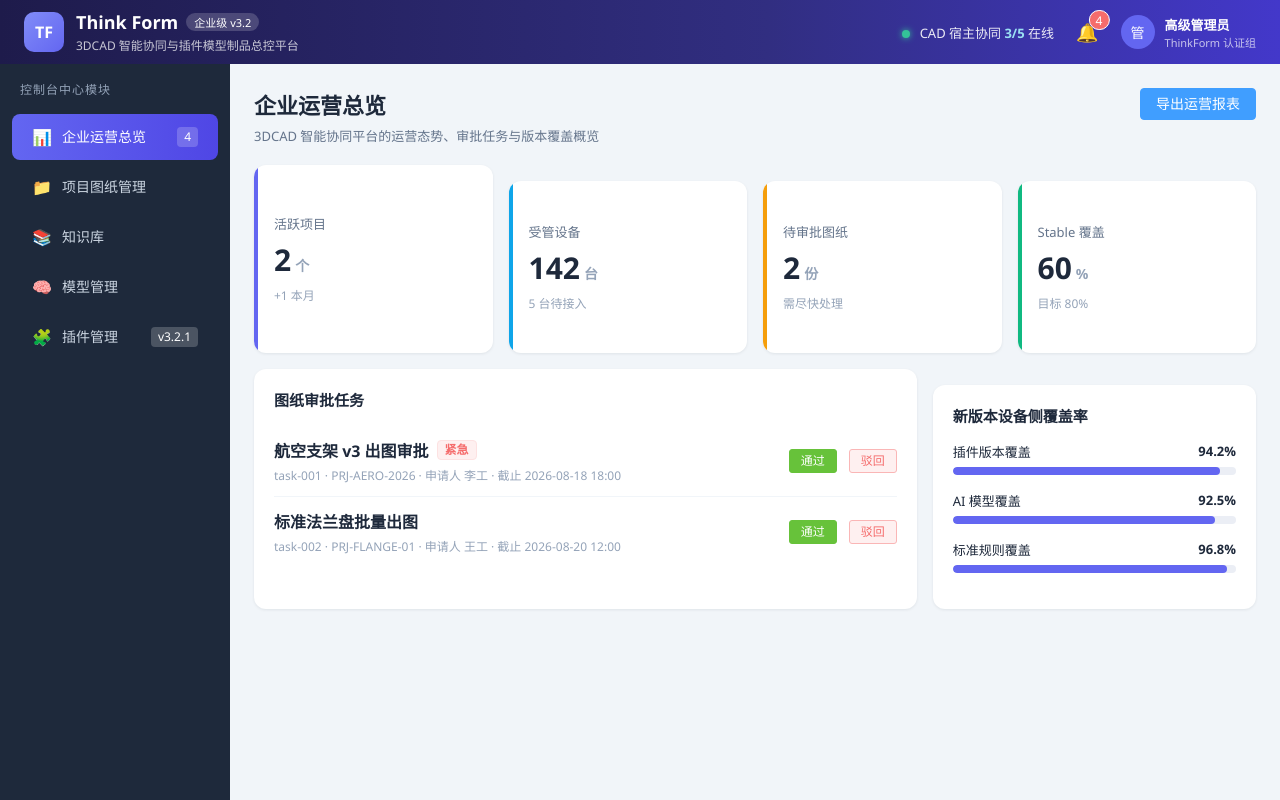
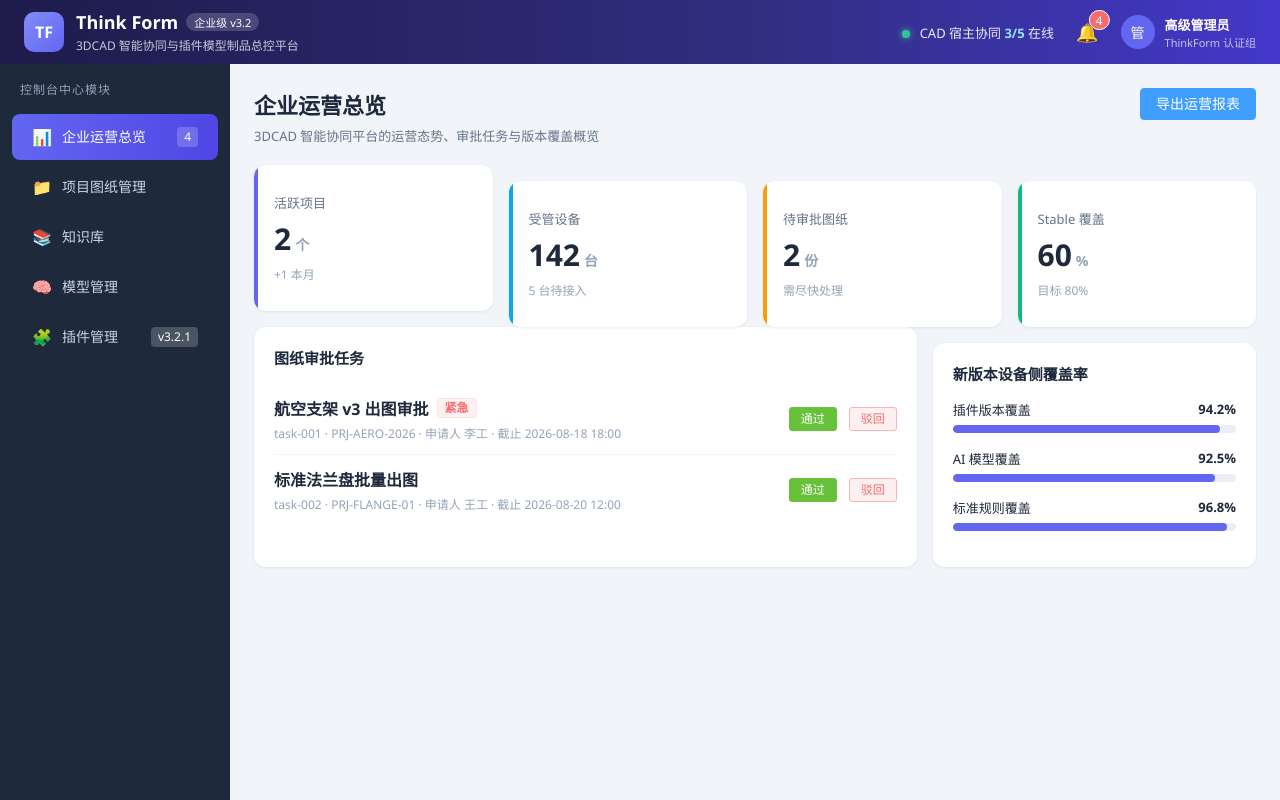
Before and after one commit to Lin12123/AI-Enterprise, a Vue app in the folder cloud/frontend/: page /overview in a window 1280 px wide. Built offline with nearby package versions, Linux system fonts and the light colour scheme.

Commit message:
云平台-前端UI卡片小修改

```diff
--- a/cloud/frontend/src/views/OverviewView.vue
+++ b/cloud/frontend/src/views/OverviewView.vue
@@ -77,7 +77,9 @@ onMounted(load)
 .stat-card {
   position: relative;
   overflow: hidden;
-  min-height: 132px;
+  height: 100%;
+  min-height: 118px;
+  box-sizing: border-box;
   display: flex;
   flex-direction: column;
   justify-content: center;
--- a/cloud/frontend/src/views/PluginsView.vue
+++ b/cloud/frontend/src/views/PluginsView.vue
@@ -143,7 +143,9 @@ onMounted(load)
 .plg-detail { flex: 1; min-width: 0; }
 .metric-card {
   text-align: center;
+  height: 100%;
   min-height: 108px;
+  box-sizing: border-box;
   display: flex;
   flex-direction: column;
   align-items: center;
```
